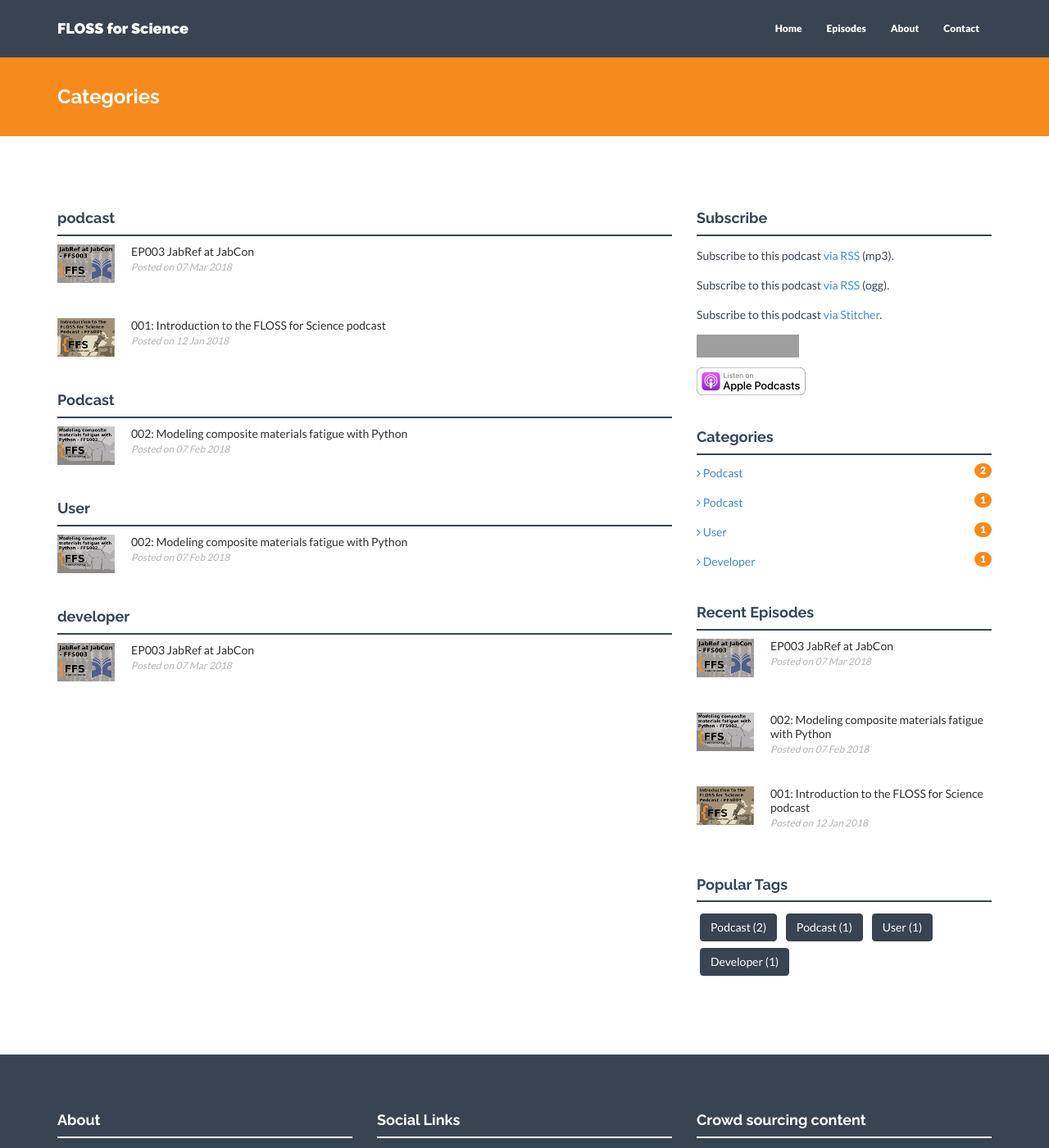
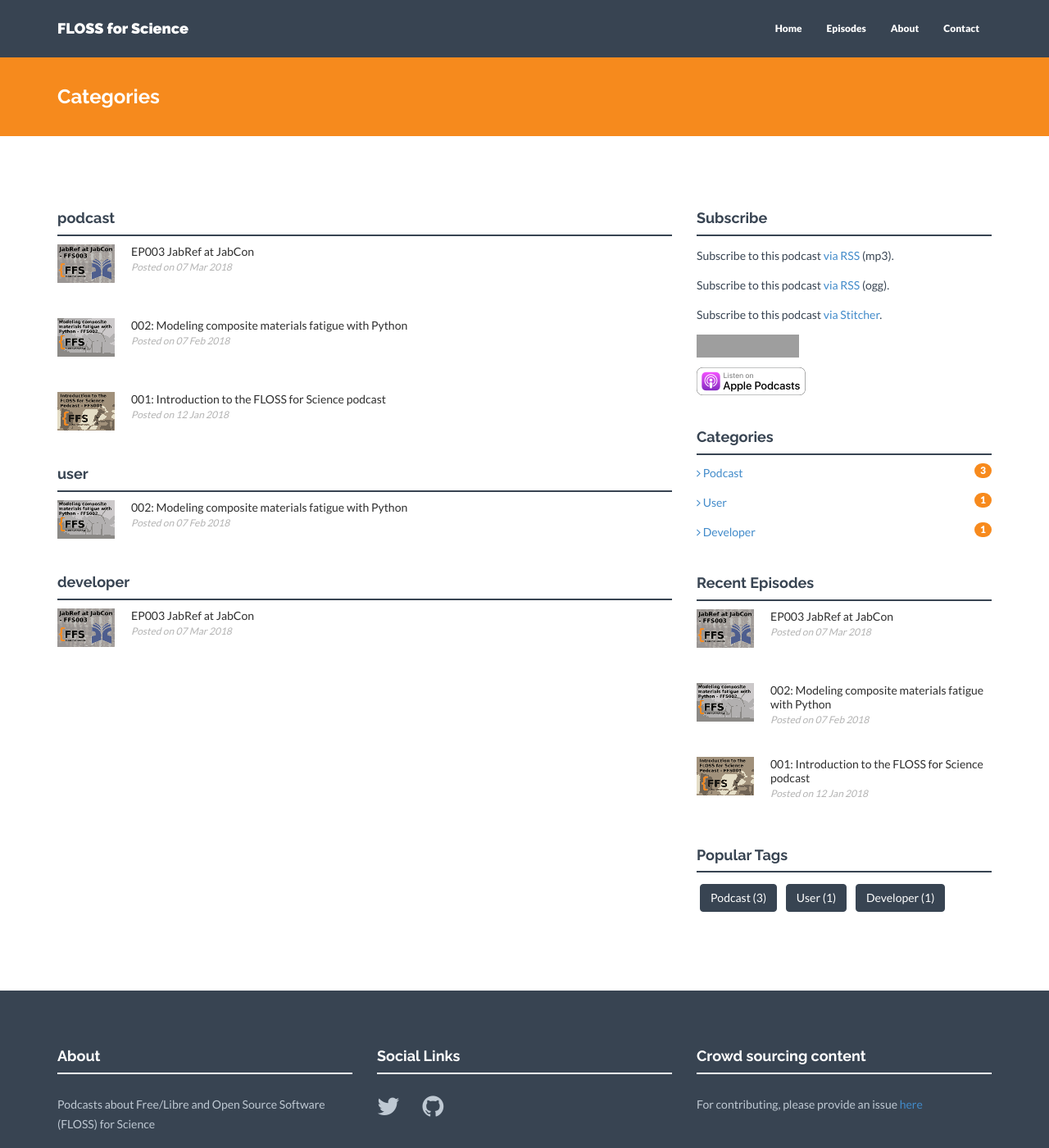
Before and after one commit to FLOSSforScience/FLOSSforScience.github.io, a Jekyll site: the page built from category.html, in a window 1280 px wide and 1400 px high. Shown: the whole window at 82% size. Built offline with Jekyll 4.4.1, drawn with Linux system fonts in a browser that asks for light colours; nearby versions of some CDN libraries; grey boxes are pictures that could not be loaded.

Commit message:
Update all tags

```diff
--- a/_posts/2018-02-07-season-1-episode-2.markdown
+++ b/_posts/2018-02-07-season-1-episode-2.markdown
@@ -4,8 +4,8 @@ title: "002: Modeling composite materials fatigue with Python"
 date: 2018-02-07 01:00:00
 author: Admin
 categories:
- - Podcast
- - User
+ - podcast
+ - user
 #- blog
 img: FFS002_header.png
 thumb: FFS002_thumb.png
```
